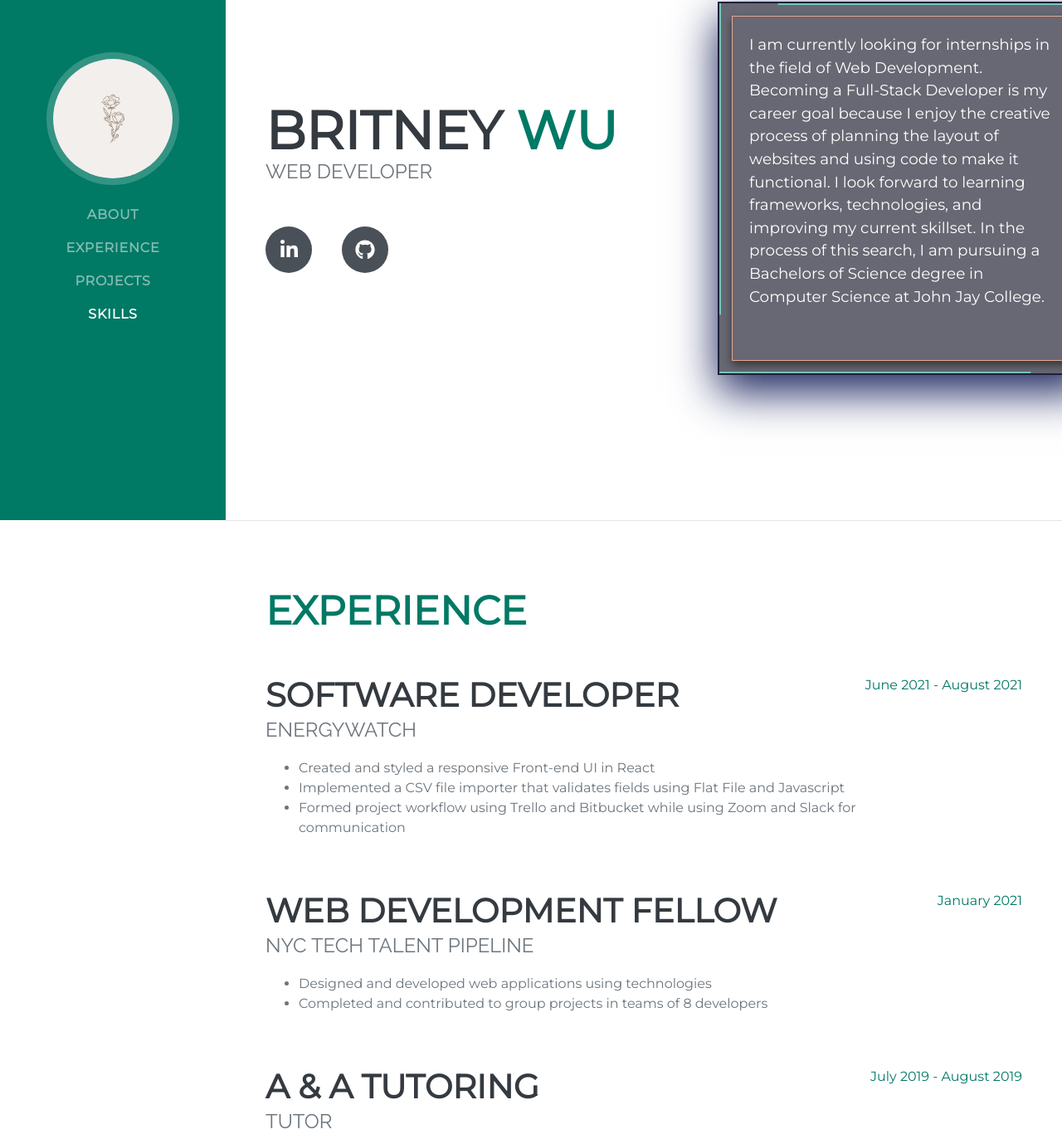
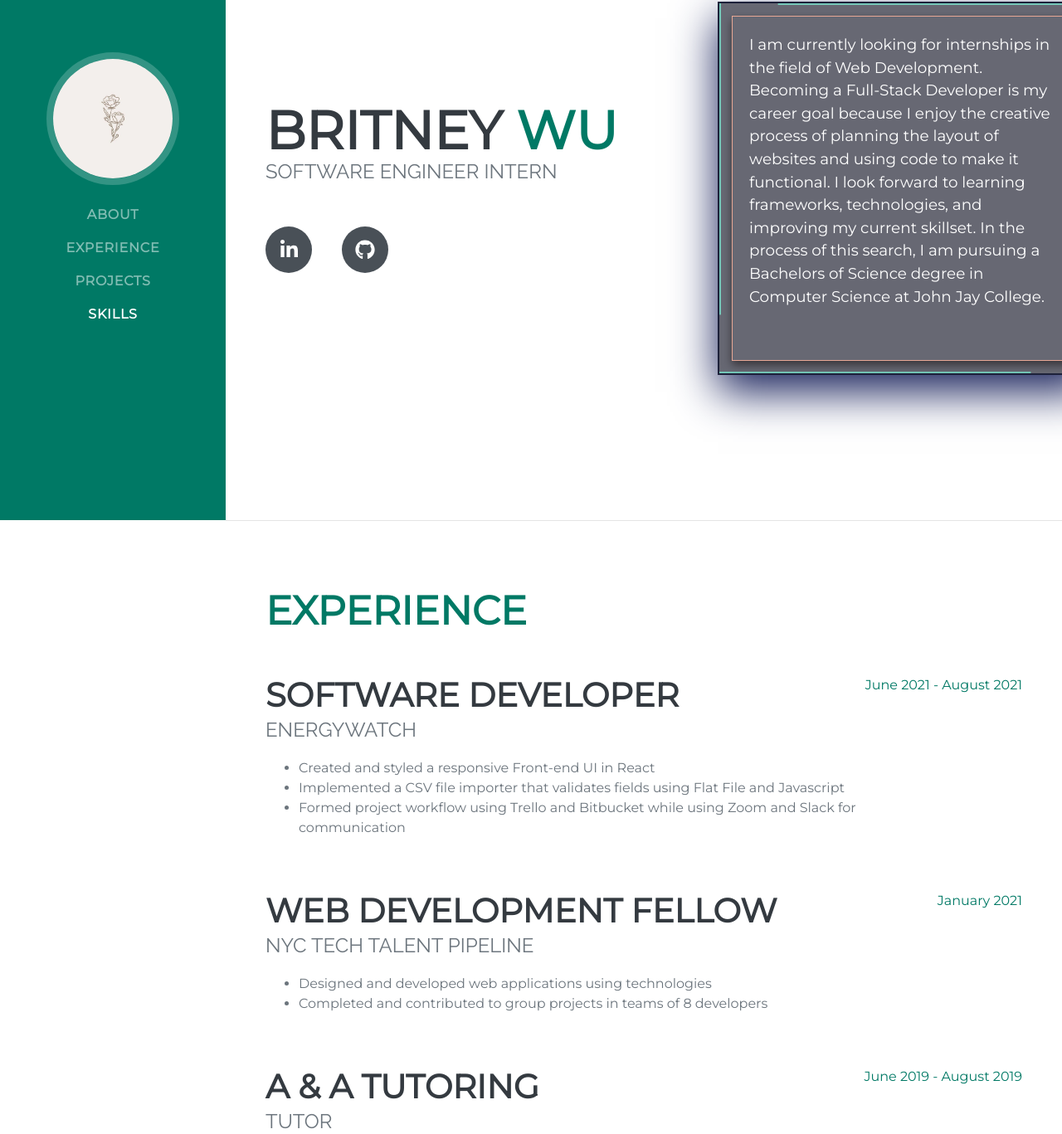
Before and after one commit to bw0123/portfolio, a plain HTML site: page index.html in a window 1280 px wide. Shown: the part 173-1540 px from the top of the page at 83% size. Drawn offline with nearby package versions, Linux system fonts and the light colour scheme.

Commit message:
Update index.html

```diff
--- a/index.html
+++ b/index.html
@@ -42,7 +42,7 @@
                 Britney
                 <span class="text-primary">Wu</span>
             </h1>
-				<div class="subheading mb-5"> Web Developer
+				<div class="subheading mb-5"> Software Engineer Intern
 					<!-- <a href="mailto:name@email.com">name@email.com</a> --></div>
 				<div class="social-icons"> <a class="social-icon" href="https://www.linkedin.com/in/britneywu01/" target="_blank"><i class="fab fa-linkedin-in"></i></a> <a class="social-icon" href="https://github.com/bw0123" target="_blank"><i class="fab fa-github"></i></a> </div>
 				<div class="box"> <span></span> <span></span> <span></span> <span></span>
@@ -91,7 +91,7 @@
 						<li>Measured learning progress of students by grading homework and quizzes</li>
 					</ul>
 				</div>
-				<div class="flex-shrink-0"><span class="text-primary">July 2019 - August 2019</span></div>
+				<div class="flex-shrink-0"><span class="text-primary">June 2019 - August 2019</span></div>
 			</div>
 	</section>
 	<hr class="m-0" />
```
